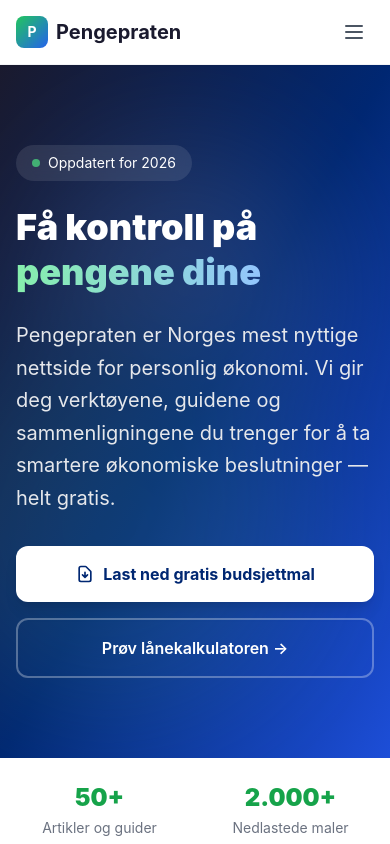
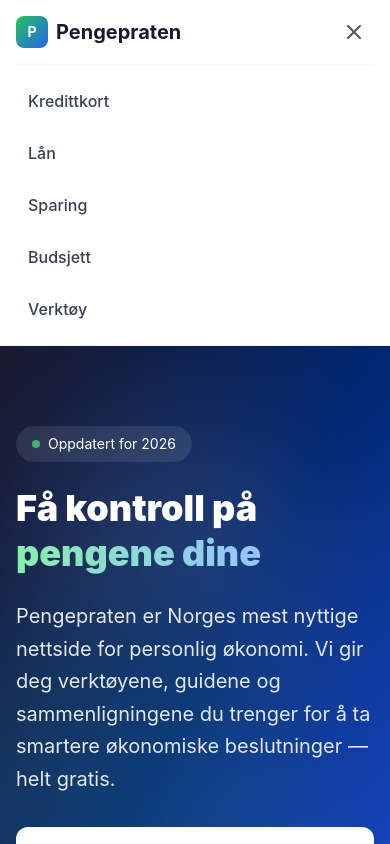
Before and after one commit to oddmundleikvoll/pengepraten, a Next.js app: page / in a window 390 px wide. Both pictures are taken after a click on the button "Åpne meny". Shown: the top 844 px of the page. Built offline with nearby package versions, Linux system fonts and the light colour scheme.

Commit message:
fix: hamburger menu on mobile now toggles open/closed

```diff
--- a/components/Header.tsx
+++ b/components/Header.tsx
@@ -1,4 +1,7 @@
+'use client'
+
 import Link from 'next/link'
+import { useState } from 'react'
 
 const navItems = [
   { href: '/kredittkort', label: 'Kredittkort' },
@@ -9,6 +12,8 @@
 ]
 
 export default function Header() {
+  const [mobileOpen, setMobileOpen] = useState(false)
+
   return (
     <header className="bg-white sticky top-0 z-50 border-b border-gray-100 shadow-sm">
       <div className="max-w-6xl mx-auto px-4 sm:px-6">
@@ -39,13 +44,36 @@
           {/* Mobile menu button */}
           <button
             className="md:hidden p-2 text-gray-600 hover:text-primary-600"
-            aria-label="Åpne meny"
+            aria-label={mobileOpen ? 'Lukk meny' : 'Åpne meny'}
+            onClick={() => setMobileOpen(!mobileOpen)}
           >
-            <svg className="w-6 h-6" fill="none" stroke="currentColor" viewBox="0 0 24 24">
-              <path strokeLinecap="round" strokeLinejoin="round" strokeWidth={2} d="M4 6h16M4 12h16M4 18h16" />
-            </svg>
+            {mobileOpen ? (
+              <svg className="w-6 h-6" fill="none" stroke="currentColor" viewBox="0 0 24 24">
+                <path strokeLinecap="round" strokeLinejoin="round" strokeWidth={2} d="M6 18L18 6M6 6l12 12" />
+              </svg>
+            ) : (
+              <svg className="w-6 h-6" fill="none" stroke="currentColor" viewBox="0 0 24 24">
+                <path strokeLinecap="round" strokeLinejoin="round" strokeWidth={2} d="M4 6h16M4 12h16M4 18h16" />
+              </svg>
+            )}
           </button>
         </div>
+
+        {/* Mobile menu */}
+        {mobileOpen && (
+          <nav className="md:hidden border-t border-gray-100 py-3 space-y-1">
+            {navItems.map((item) => (
+              <Link
+                key={item.href}
+                href={item.href}
+                onClick={() => setMobileOpen(false)}
+                className="block px-3 py-3 text-base font-medium text-gray-700 hover:text-primary-600 hover:bg-primary-50 rounded-lg transition-all"
+              >
+                {item.label}
+              </Link>
+            ))}
+          </nav>
+        )}
       </div>
     </header>
   )
```
